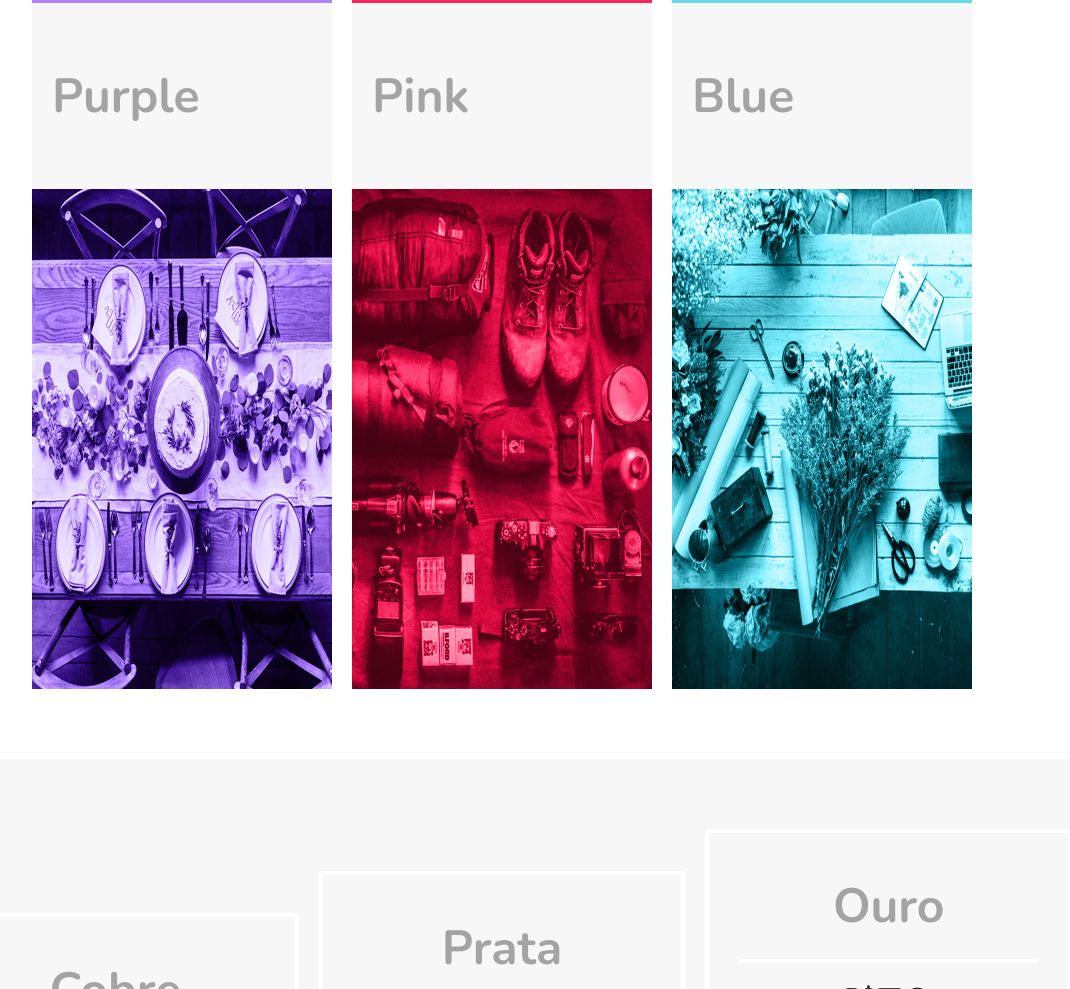
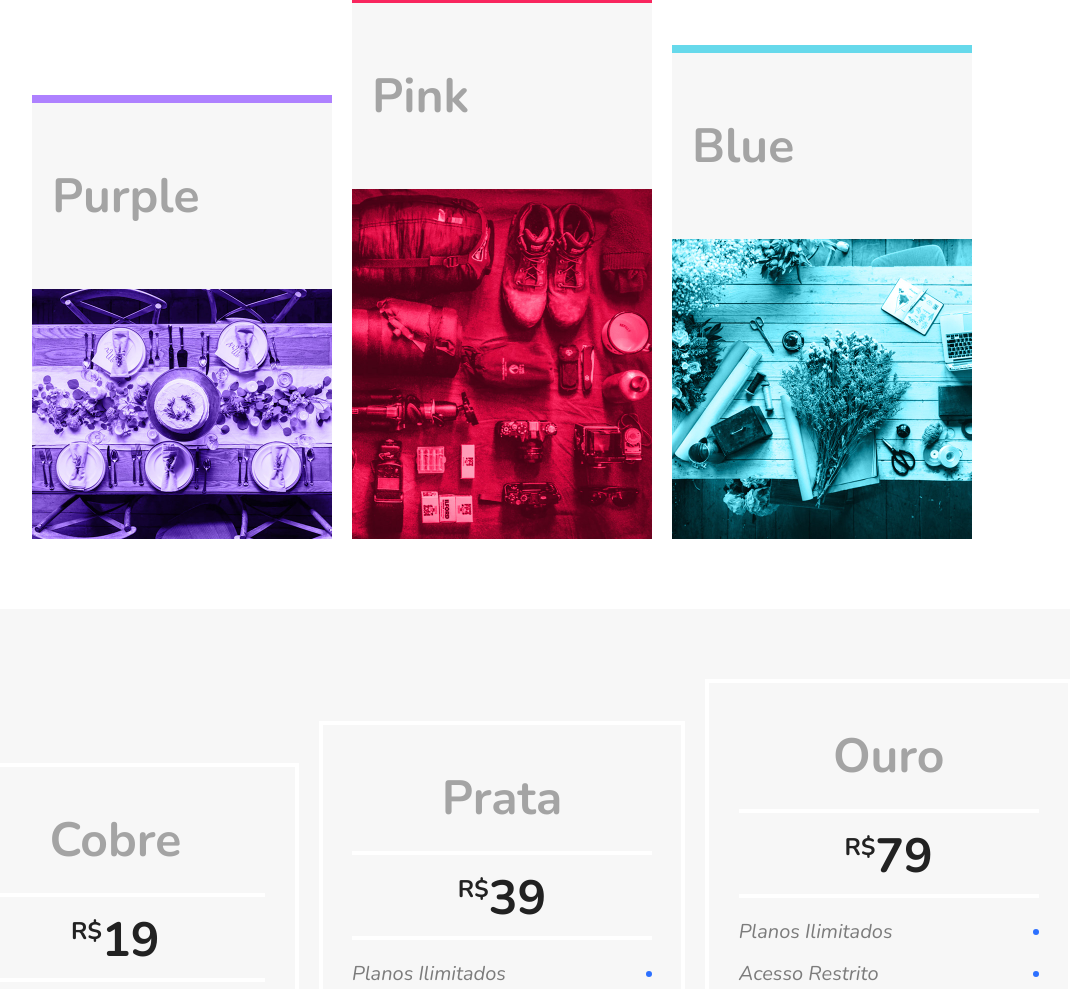
Before and after one commit to GuiFogassi/Flexblog, a plain HTML site: page index.html in a window 1280 px wide. Shown: the part 1212-2201 px from the top of the page, without its empty margins (138-1208 px from the left). Drawn offline with nearby package versions, Linux system fonts and the light colour scheme.

Commit message:
alteração html

```diff
--- a/index.html
+++ b/index.html
@@ -56,15 +56,15 @@
     <div class="produtos-container">
       <div class="produtos-item purple">
         <h2>Purple</h2>
-        <img src="img/produtos1.jpg" width="600" height="500" alt="Produto 1">
+        <img src="img/produtos1.jpg" alt="Produto 1">
       </div>
       <div class="produtos-item pink">
         <h2>Pink</h2>
-        <img src="img/produtos2.jpg" width="600" height="500" alt="Produto 2">
+        <img src="img/produtos2.jpg" alt="Produto 2">
       </div>
       <div class="produtos-item blue">
         <h2>Blue</h2>
-        <img src="img/produtos3.jpg" width="600" height="500" alt="Produto 3">
+        <img src="img/produtos3.jpg" alt="Produto 3">
       </div>
     </div>
   </section>
```
